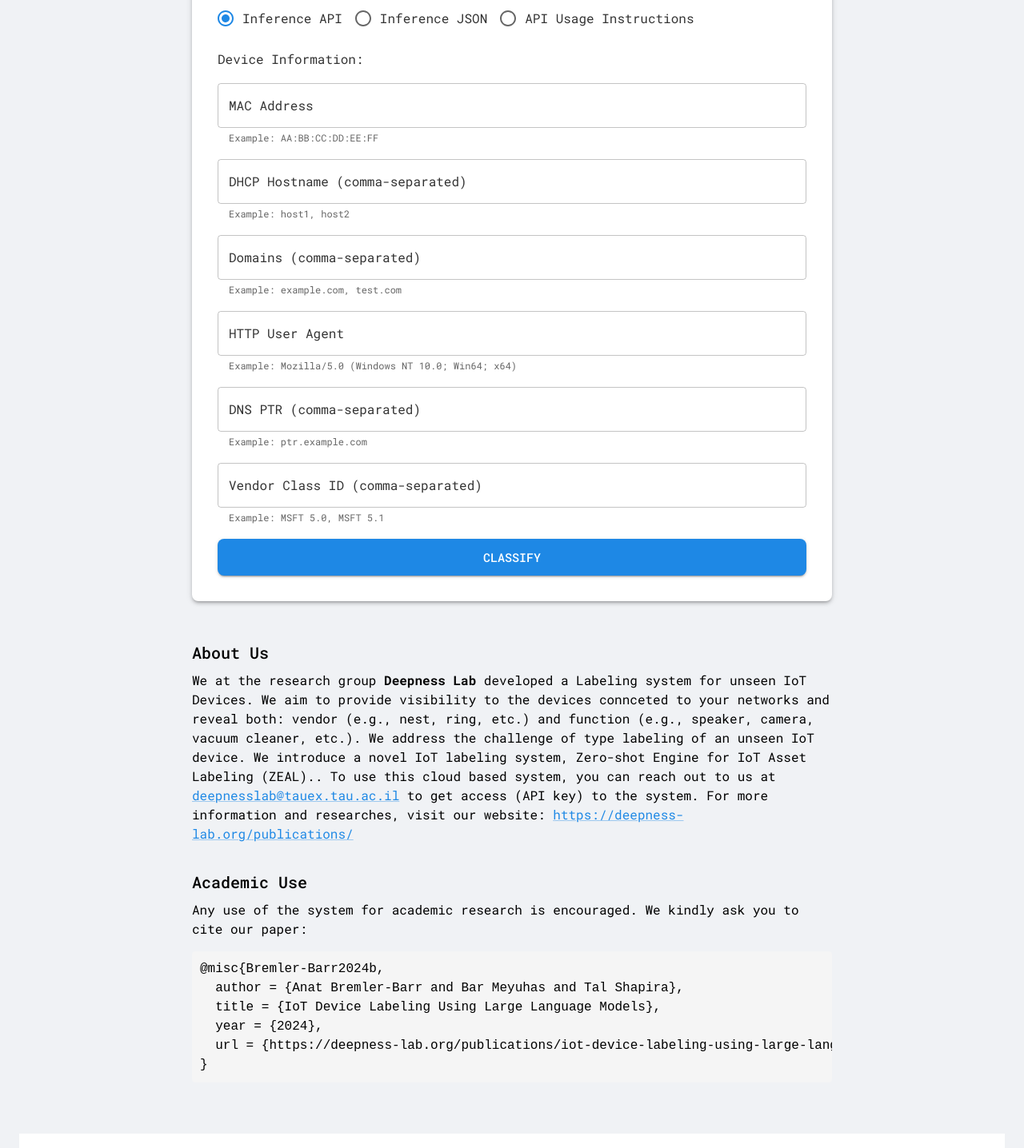
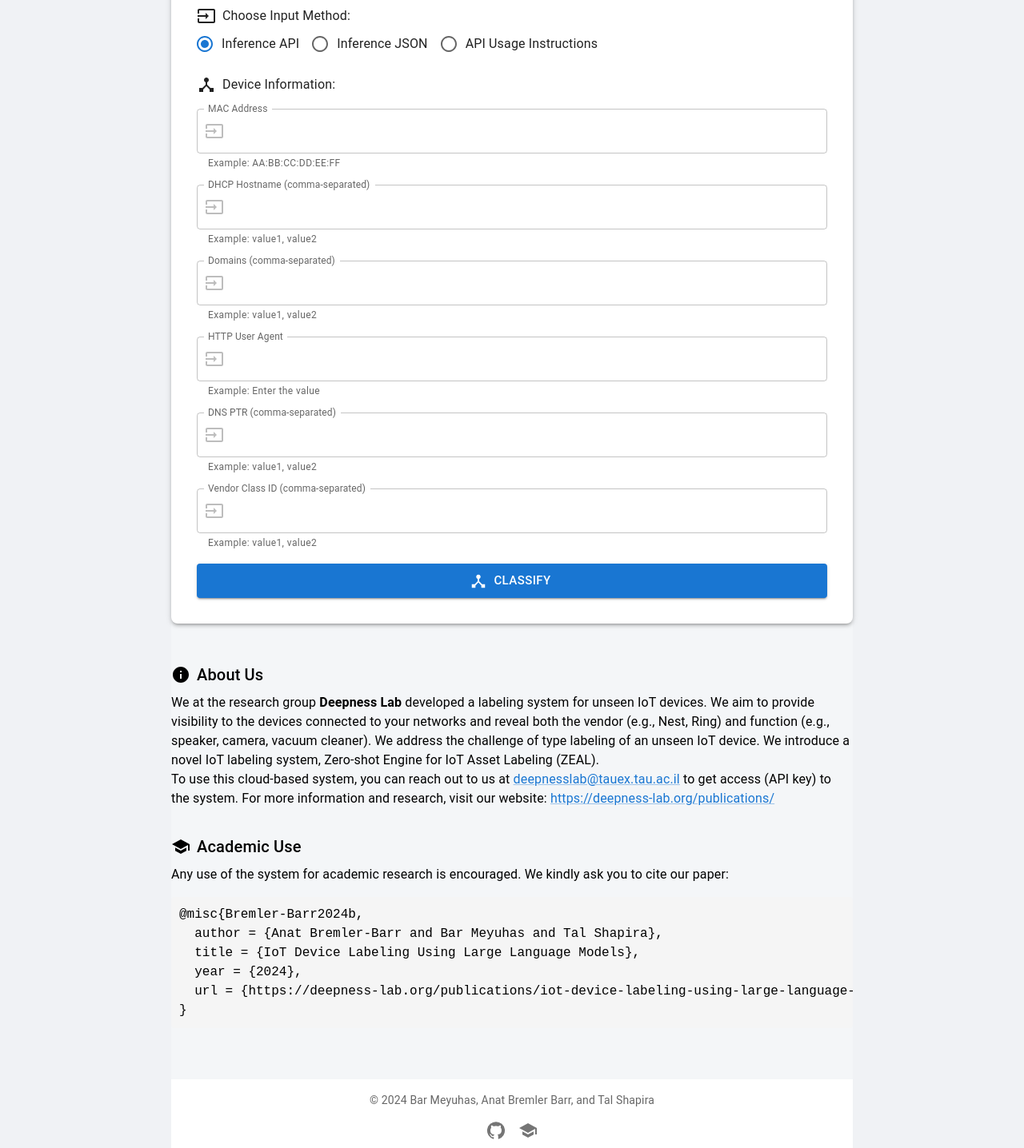
Before and after one commit to barmey/ZEAL_Cloud_Frontend, a React (Create React App) app: page / in a window 1280 px wide. Shown: the part 194-1630 px from the top of the page at 80% size. Built offline with nearby package versions, Linux system fonts and the light colour scheme; what aws-amplify would draw is missing.

Commit message:
Update App.js
design improvement

```diff
--- a/src/App.js
+++ b/src/App.js
@@ -17,12 +17,37 @@ import {
   RadioGroup,
   CircularProgress,
   Link,
+  AppBar,
+  Toolbar,
+  Container,
+  IconButton,
+  ThemeProvider,
+  createTheme,
 } from '@mui/material';
+import {
+  DeviceHub as DeviceHubIcon,
+  VpnKey as VpnKeyIcon,
+  Input as InputIcon,
+  Info as InfoIcon,
+  School as SchoolIcon,
+  GitHub as GitHubIcon,
+} from '@mui/icons-material';
 import VendorCard from './components/VendorCard';
 import JustificationCard from './components/JustificationCard';
 import { v4 as uuidv4 } from 'uuid';
 
 Amplify.configure(awsExports);
+
+const theme = createTheme({
+  palette: {
+    primary: {
+      main: '#1976d2', // Customize your primary color
+    },
+    background: {
+      default: '#f4f6f8',
+    },
+  },
+});
 
 const App = () => {
   // Form state
@@ -271,6 +296,16 @@ const App = () => {
   };
 
   return (
+    <ThemeProvider theme={theme}>
+      <AppBar position="static" sx={{ mb: 4 }}>
+        <Toolbar>
+          <DeviceHubIcon sx={{ mr: 1 }} />
+          <Typography variant="h6" component="div" sx={{ flexGrow: 1 }}>
+            IoT Device Classifier
+          </Typography>
+        </Toolbar>
+      </AppBar>
+      <Container maxWidth="md">
         <Box
           component="form"
           onSubmit={handleSubmit}
@@ -279,24 +314,17 @@ const App = () => {
             flexDirection: 'column',
             alignItems: 'center',
             gap: 2,
-        p: 3,
-        backgroundColor: 'background.default', // Use theme background
-        minHeight: '100vh',
+            backgroundColor: 'background.default',
           }}
         >
           <Card
             sx={{
               p: 4,
-          maxWidth: 800,
               width: '100%',
               borderRadius: 2,
               boxShadow: 3,
             }}
           >
-        <Typography variant="h5" gutterBottom color="primary">
-          IoT Device Classifier
-        </Typography>
-
             {status === 'success' &&
               jsonData.vendor_classification.label &&
               !jsonData.function_classification.label && (
@@ -306,7 +334,8 @@ const App = () => {
               )}
             {status === 'error' && (
               <Alert severity="error" sx={{ mb: 2 }}>
-            There was an error processing your request. Please ensure you've provided at least one field besides MAC address.
+                There was an error processing your request. Please ensure you've
+                provided at least one field besides MAC address.
               </Alert>
             )}
 
@@ -364,10 +393,17 @@ const App = () => {
                 fullWidth
                 variant="outlined"
                 color="primary"
+                InputProps={{
+                  startAdornment: (
+                    <VpnKeyIcon color="action" sx={{ mr: 1 }} />
+                  ),
+                }}
               />
 
               <FormControl component="fieldset">
-            <Typography variant="subtitle1">Choose Input Method:</Typography>
+                <Typography variant="subtitle1" sx={{ display: 'flex', alignItems: 'center' }}>
+                  <InputIcon sx={{ mr: 1 }} /> Choose Input Method:
+                </Typography>
                 <RadioGroup
                   row
                   value={inputMethod}
@@ -393,73 +429,56 @@ const App = () => {
 
               {inputMethod === 'inference_api' && (
                 <Box sx={{ display: 'flex', flexDirection: 'column', gap: 2 }}>
-              <Typography variant="subtitle1">Device Information:</Typography>
+                  <Typography
+                    variant="subtitle1"
+                    sx={{ display: 'flex', alignItems: 'center' }}
+                  >
+                    <DeviceHubIcon sx={{ mr: 1 }} />
+                    Device Information:
+                  </Typography>
+                  {/* Manual input fields with icons */}
+                  {[
+                    { label: 'MAC Address', name: 'mac_address', icon: <InputIcon /> },
+                    { label: 'DHCP Hostname (comma-separated)', name: 'dhcp.option.hostname', icon: <InputIcon /> },
+                    { label: 'Domains (comma-separated)', name: 'dns.qry.name', icon: <InputIcon /> },
+                    { label: 'HTTP User Agent', name: 'http.user_agent', icon: <InputIcon /> },
+                    { label: 'DNS PTR (comma-separated)', name: 'dns.ptr.domain_name', icon: <InputIcon /> },
+                    { label: 'Vendor Class ID (comma-separated)', name: 'dhcp.option.vendor_class_id', icon: <InputIcon /> },
+                  ].map((field) => (
                     <TextField
-                label="MAC Address"
-                name="mac_address"
-                value={manualInput.mac_address}
+                      key={field.name}
+                      label={field.label}
+                      name={field.name}
+                      value={manualInput[field.name]}
                       onChange={handleManualInputChange}
-                helperText="Example: AA:BB:CC:DD:EE:FF"
+                      helperText={`Example: ${
+                        field.name === 'mac_address'
+                          ? 'AA:BB:CC:DD:EE:FF'
+                          : field.label.includes('comma-separated')
+                          ? 'value1, value2'
+                          : 'Enter the value'
+                      }`}
                       fullWidth
                       variant="outlined"
                       color="primary"
+                      InputProps={{
+                        startAdornment: (
+                          <IconButton edge="start" disabled>
+                            {field.icon}
+                          </IconButton>
+                        ),
+                      }}
                     />
-              <TextField
-                label="DHCP Hostname (comma-separated)"
-                name="dhcp.option.hostname"
-                value={manualInput['dhcp.option.hostname']}
-                onChange={handleManualInputChange}
-                helperText="Example: host1, host2"
-                fullWidth
-                variant="outlined"
-                color="primary"
-              />
-              <TextField
-                label="Domains (comma-separated)"
-                name="dns.qry.name"
-                value={manualInput['dns.qry.name']}
-                onChange={handleManualInputChange}
-                helperText="Example: example.com, test.com"
-                fullWidth
-                variant="outlined"
-                color="primary"
-              />
-              <TextField
-                label="HTTP User Agent"
-                name="http.user_agent"
-                value={manualInput['http.user_agent']}
-                onChange={handleManualInputChange}
-                helperText="Example: Mozilla/5.0 (Windows NT 10.0; Win64; x64)"
-                fullWidth
-                variant="outlined"
-                color="primary"
-              />
-              <TextField
-                label="DNS PTR (comma-separated)"
-                name="dns.ptr.domain_name"
-                value={manualInput['dns.ptr.domain_name']}
-                onChange={handleManualInputChange}
-                helperText="Example: ptr.example.com"
-                fullWidth
-                variant="outlined"
-                color="primary"
-              />
-              <TextField
-                label="Vendor Class ID (comma-separated)"
-                name="dhcp.option.vendor_class_id"
-                value={manualInput['dhcp.option.vendor_class_id']}
-                onChange={handleManualInputChange}
-                helperText="Example: MSFT 5.0, MSFT 5.1"
-                fullWidth
-                variant="outlined"
-                color="primary"
-              />
+                  ))}
                 </Box>
               )}
 
               {inputMethod === 'inference_json' && (
                 <>
-              <Typography variant="subtitle1">Paste JSON Here:</Typography>
+                  <Typography variant="subtitle1" sx={{ display: 'flex', alignItems: 'center' }}>
+                    <InputIcon sx={{ mr: 1 }} />
+                    Paste JSON Here:
+                  </Typography>
                   {/* Display the JSON example */}
                   <pre
                     style={{
@@ -571,7 +590,8 @@ else:
                   color="primary"
                   size="large"
                   fullWidth
-              disabled={isPolling} // Disable button during polling
+                  disabled={isPolling}
+                  startIcon={<DeviceHubIcon />}
                 >
                   {isPolling ? 'Classifying...' : 'Classify'}
                 </Button>
@@ -580,30 +600,60 @@ else:
           </Card>
 
           {/* Add new sections below the form */}
-      <Box sx={{ maxWidth: 800, width: '100%', mt: 4 }}>
-        <Typography variant="h6" gutterBottom>
+          <Box sx={{ width: '100%', mt: 4 }}>
+            <Typography
+              variant="h6"
+              gutterBottom
+              sx={{ display: 'flex', alignItems: 'center' }}
+            >
+              <InfoIcon sx={{ mr: 1 }} />
               About Us
             </Typography>
             <Typography variant="body1" gutterBottom>
-          We at the research group <strong>Deepness Lab</strong> developed a Labeling system for unseen IoT Devices.
-        We aim to provide visibility to the devices connceted to your networks and reveal both:
-        vendor (e.g., nest, ring, etc.) and function (e.g., speaker, camera, vacuum cleaner, etc.).
-           We address the challenge of type labeling of an unseen IoT device.
-             We introduce a novel IoT labeling system, Zero-shot Engine for IoT Asset Labeling (ZEAL)..
-          To use this cloud based system, you can reach out to us at{' '}
-          <Link href="mailto:deepnesslab@tauex.tau.ac.il">deepnesslab@tauex.tau.ac.il</Link>{' '}
-          to get access (API key) to the system. For more information and researches, visit our website:{' '}
-          <Link href="https://deepness-lab.org/publications/" target="_blank" rel="noopener">
+              We at the research group <strong>Deepness Lab</strong> developed a
+              labeling system for unseen IoT devices. We aim to provide visibility
+              to the devices connected to your networks and reveal both the vendor
+              (e.g., Nest, Ring) and function (e.g., speaker, camera, vacuum
+              cleaner). We address the challenge of type labeling of an unseen IoT
+              device. We introduce a novel IoT labeling system, Zero-shot Engine
+              for IoT Asset Labeling (ZEAL).
+              <br />
+              To use this cloud-based system, you can reach out to us at{' '}
+              <Link href="mailto:deepnesslab@tauex.tau.ac.il">
+                deepnesslab@tauex.tau.ac.il
+              </Link>{' '}
+              to get access (API key) to the system. For more information and
+              research, visit our website:{' '}
+              <Link
+                href="https://deepness-lab.org/publications/"
+                target="_blank"
+                rel="noopener"
+              >
                 https://deepness-lab.org/publications/
               </Link>
             </Typography>
 
-        <Typography variant="h6" gutterBottom sx={{ mt: 4 }}>
+            {/* Placeholder for an IoT image */}
+            {/* Uncomment and replace the src with your image path if desired */}
+            {/* <Box sx={{ mt: 2, textAlign: 'center' }}>
+              <img
+                src="path_to_your_image.jpg"
+                alt="IoT Devices"
+                style={{ maxWidth: '100%', borderRadius: '8px' }}
+              />
+            </Box> */}
+
+            <Typography
+              variant="h6"
+              gutterBottom
+              sx={{ mt: 4, display: 'flex', alignItems: 'center' }}
+            >
+              <SchoolIcon sx={{ mr: 1 }} />
               Academic Use
             </Typography>
             <Typography variant="body1" gutterBottom>
-          Any use of the system for academic research is encouraged. We kindly ask you to cite our
-          paper:
+              Any use of the system for academic research is encouraged. We kindly
+              ask you to cite our paper:
             </Typography>
             <pre
               style={{
@@ -622,7 +672,7 @@ else:
             </pre>
           </Box>
 
-      {/* Footer with copyright */}
+          {/* Footer with copyright and Google Scholar icon */}
           <Box
             sx={{
               mt: 4,
@@ -633,10 +683,31 @@ else:
             }}
           >
             <Typography variant="body2" color="textSecondary">
-          © {new Date().getFullYear()} Bar Meyuhas, Anat Bremler Barr, and Tal Shapira
+              © {new Date().getFullYear()} Bar Meyuhas, Anat Bremler Barr, and Tal
+              Shapira
             </Typography>
+            <Box sx={{ mt: 1 }}>
+              <IconButton
+                component="a"
+                href="https://github.com/barmey/"
+                target="_blank"
+                rel="noopener"
+              >
+                <GitHubIcon />
+              </IconButton>
+              <IconButton
+                component="a"
+                href="https://scholar.google.com/citations?user=xeWZouIAAAAJ&hl=en"
+                target="_blank"
+                rel="noopener"
+              >
+                <SchoolIcon />
+              </IconButton>
             </Box>
           </Box>
+        </Box>
+      </Container>
+    </ThemeProvider>
   );
 };
 
```
Lines whose indentation alone changed are shown as unchanged.
